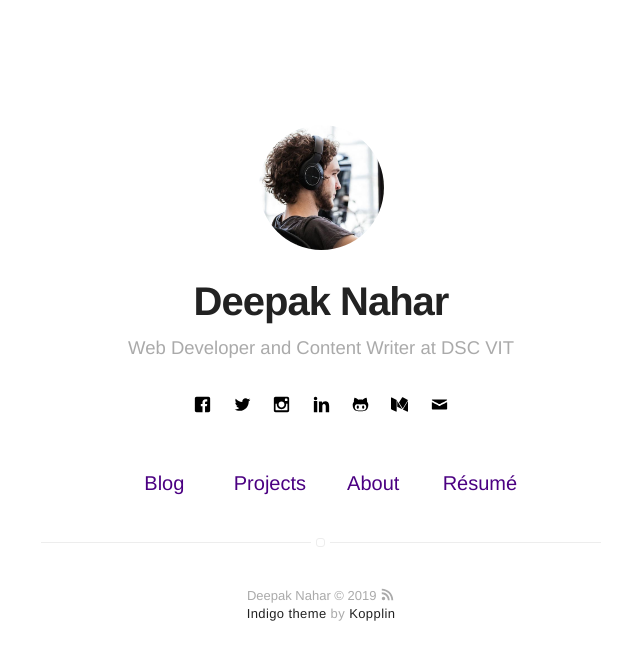
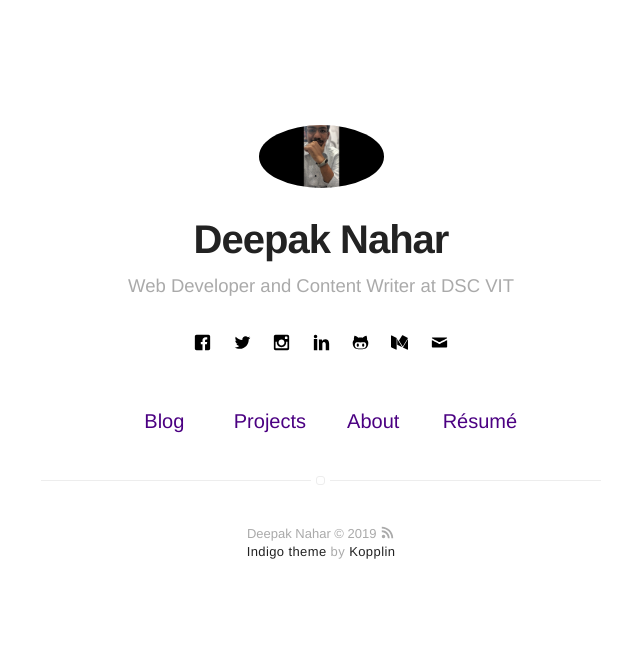
Before and after one commit to dn07/dn07.github.io, a Jekyll site: the page built from index.html, in a window 1280 px wide. Shown: the top 660 px of the page, without its empty margins (319-959 px from the left). Built offline with Jekyll 4.4.1, drawn with Linux system fonts in a browser that asks for light colours.

Commit message:
Update _config.yml

```diff
--- a/_config.yml
+++ b/_config.yml
@@ -8,7 +8,7 @@ description: A blog about technology and stuff related
 # if it's an external image, update below for true
 # better with square images
 external-image: false
-picture: assets/images/profile.jpg
+picture: assets/images/Screenshot_20181231-214913.png
 
 # If you want to include your resume, set to true
 # and specify source (external or local).
```
